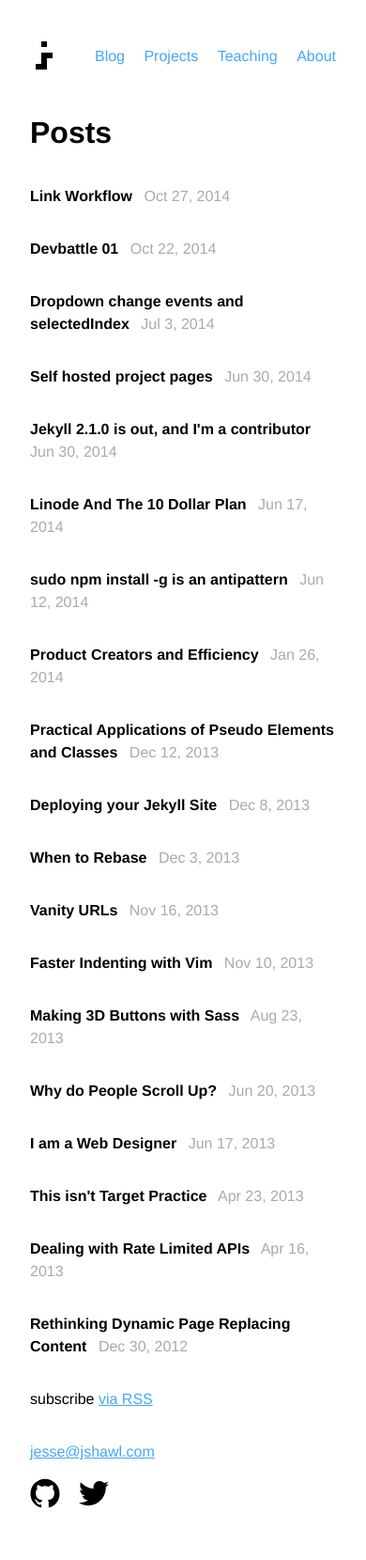
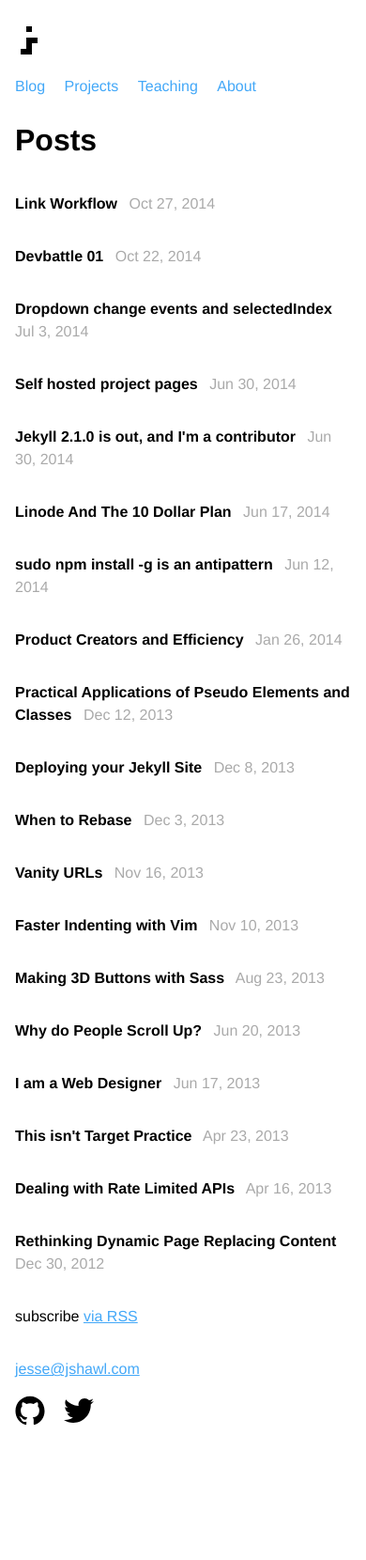
Before and after one commit to jshawl/jesse.sh, a Jekyll site: the page built from index.html, in a window 390 px wide. Shown: the whole page at 94% size. Built offline with Jekyll 4.4.1, drawn with Linux system fonts in a browser that asks for light colours; after the commit the page ends 1556 px from its top, so only the background shows below that.

Commit message:
mobile tweaks

```diff
--- a/css/main.scss
+++ b/css/main.scss
@@ -14,9 +14,9 @@ html, body {
 }
 
 body{
-  padding:2em 2em;
+  padding:2em;
   @media all and (max-width:40em){
-    padding-top:1em;
+    padding:1em;
   }
   line-height:1.5;
 }
@@ -105,7 +105,7 @@ $logo-color: #000;
 .site-header{
   padding:2em 0;
     @media all and(max-width:40em){
-      padding:1em 0;
+      padding:0;
     }
 }
 
@@ -115,6 +115,10 @@ $logo-color: #000;
 
 .site-nav{
   float:right;
+    @media all and(max-width:30em){
+      clear:both;
+      float:left;
+    }
   a{
     display:inline-block;
     padding:1em;
```
